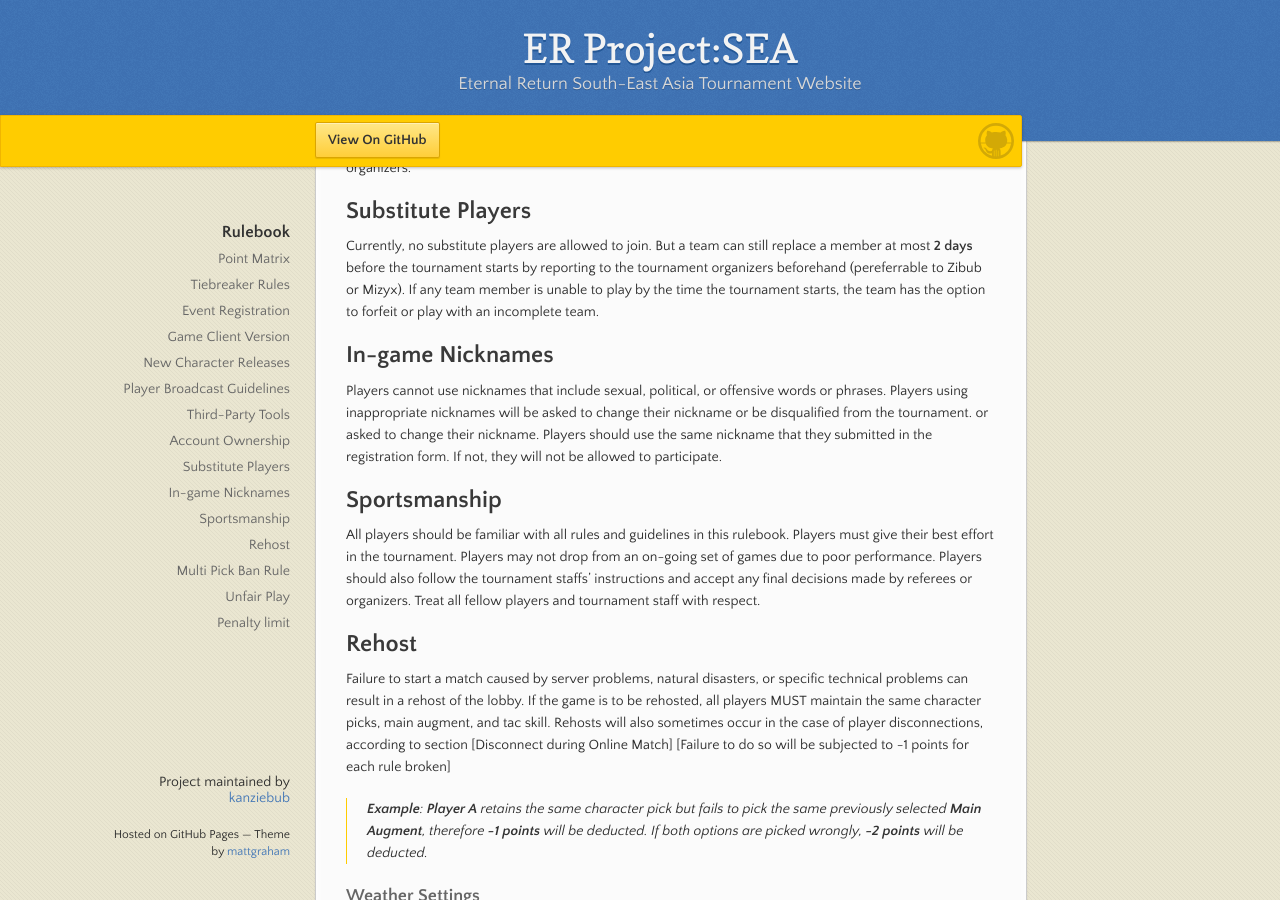
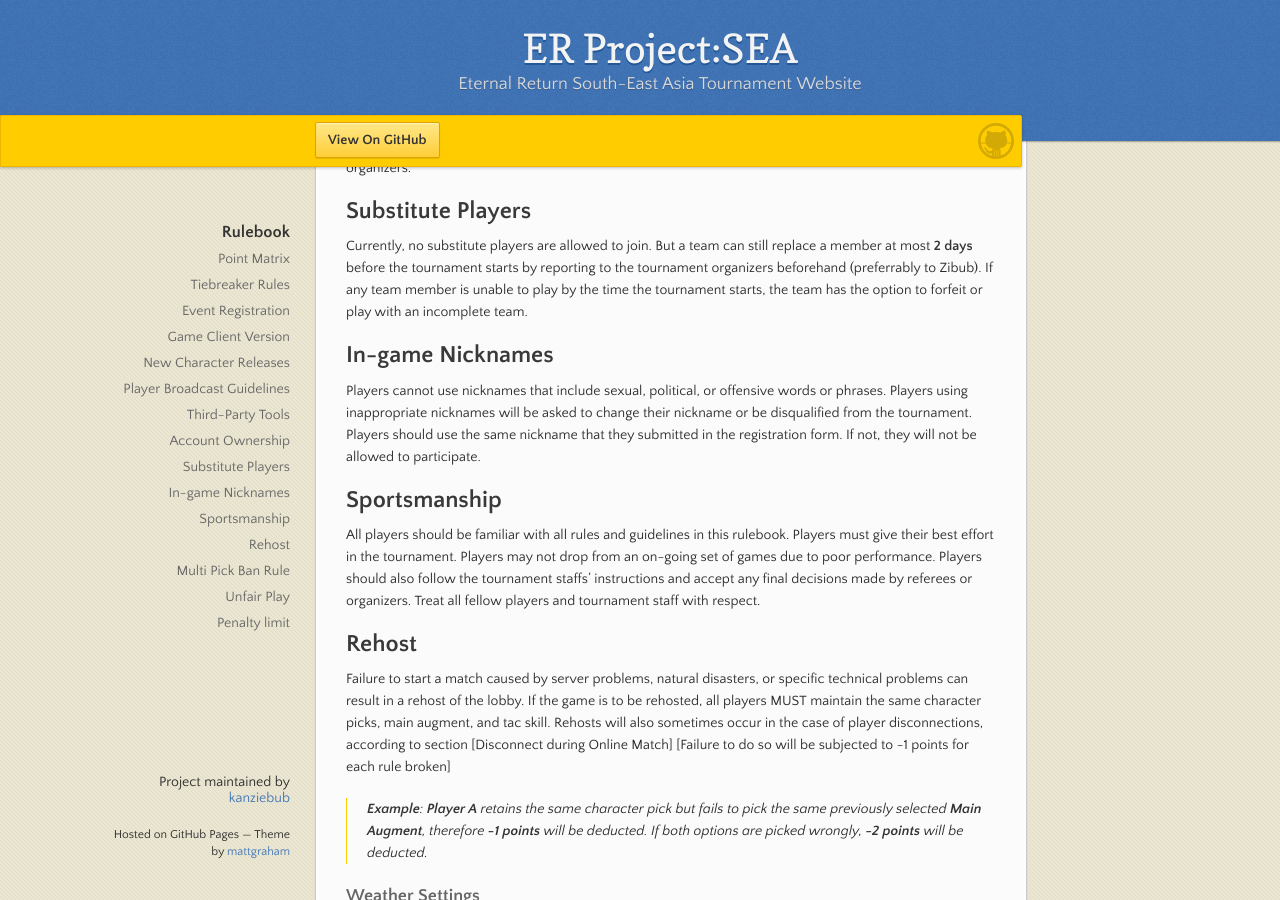
Before and after one commit to kanziebub/ProjectSEA, a Jekyll site: the page built from rulebook.md, in a window 1280 px wide and 900 px high, scrolled down 1778 px. Built offline with Jekyll 4.4.1, drawn with Linux system fonts in a browser that asks for light colours.

Commit message:
mod/RB/typo

```diff
--- a/rulebook.md
+++ b/rulebook.md
@@ -67,11 +67,11 @@ The player must own a Steam account to participate in the tournament. If the ass
 
 ## Substitute Players
 
-Currently, no substitute players are allowed to join. But a team can still replace a member at most **2 days** before the tournament starts by reporting to the tournament organizers beforehand (pereferrable to Zibub or Mizyx). If any team member is unable to play by the time the tournament starts, the team has the option to forfeit or play with an incomplete team.
+Currently, no substitute players are allowed to join. But a team can still replace a member at most **2 days** before the tournament starts by reporting to the tournament organizers beforehand (preferrably to Zibub). If any team member is unable to play by the time the tournament starts, the team has the option to forfeit or play with an incomplete team.
 
 ## In-game Nicknames
 
-Players cannot use nicknames that include sexual, political, or offensive words or phrases. Players using inappropriate nicknames will be asked to change their nickname or be disqualified from the tournament. or asked to change their nickname. Players should use the same nickname that they submitted in the registration form. If not, they will not be allowed to participate.
+Players cannot use nicknames that include sexual, political, or offensive words or phrases. Players using inappropriate nicknames will be asked to change their nickname or be disqualified from the tournament. Players should use the same nickname that they submitted in the registration form. If not, they will not be allowed to participate.
 
 ## Sportsmanship
 
```
